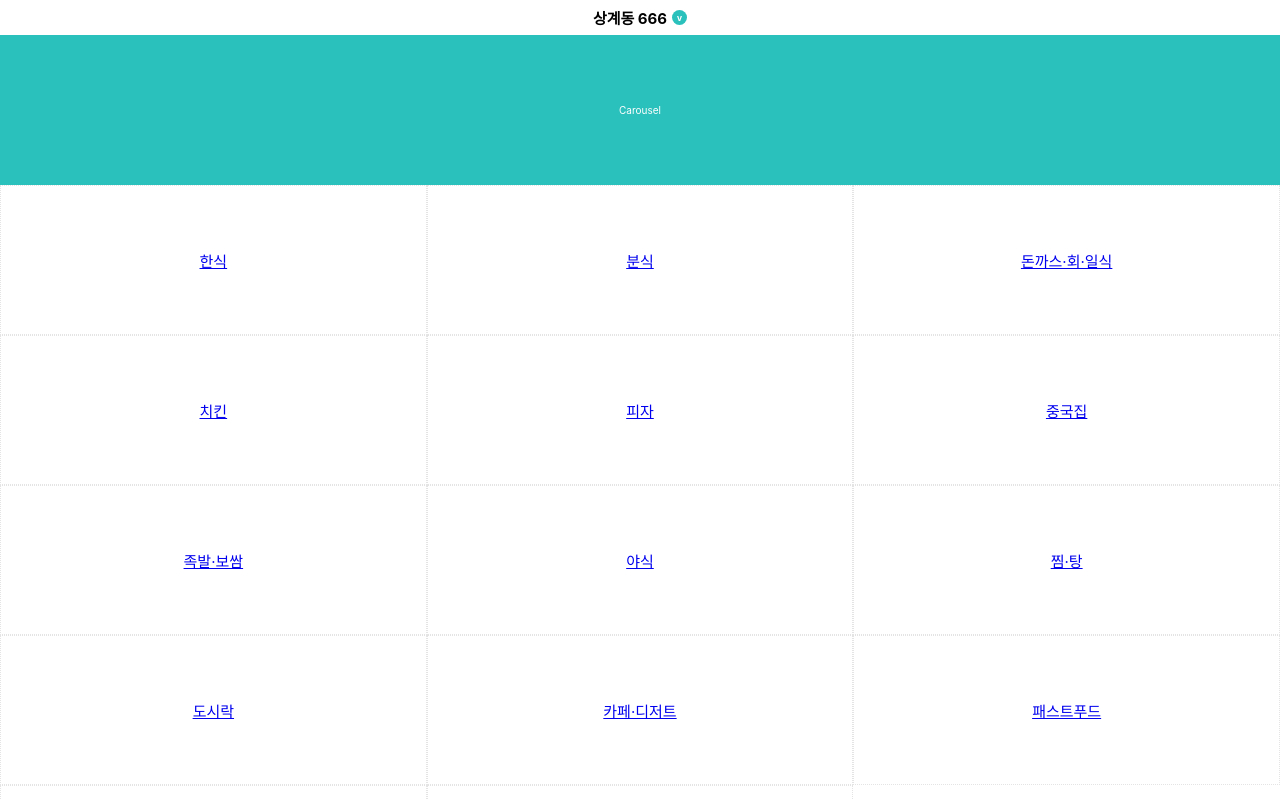
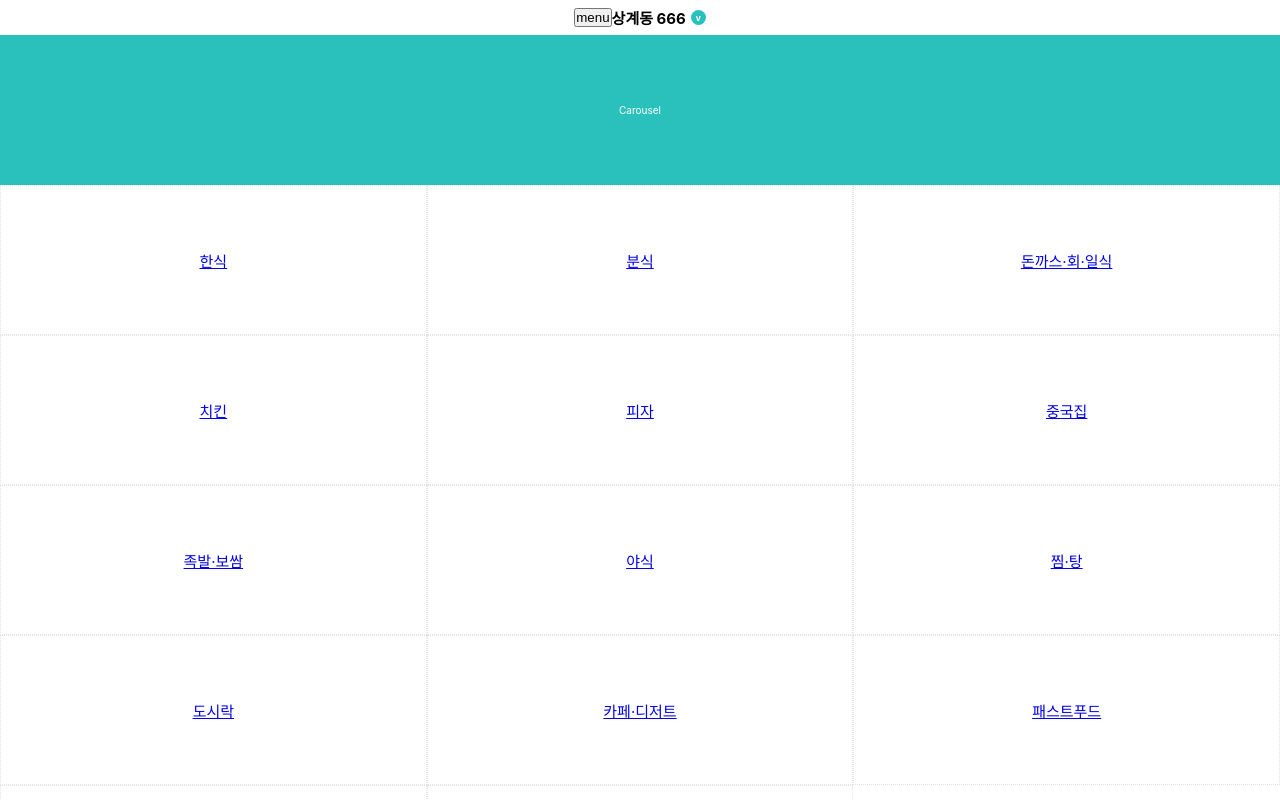
Before and after one commit to hellomac87/haemin-demo, a React (Create React App) app: page / in a window 1280 px wide. Shown: the top 800 px of the page. Built offline with nearby package versions, Linux system fonts and the light colour scheme; a web font is replaced by a local one.

Commit message:
메뉴 토글 구현

```diff
--- a/src/App.js
+++ b/src/App.js
@@ -1,21 +1,46 @@
-import React, { Component} from 'react';
+import React, { Component, Fragment} from 'react';
 import { BrowserRouter as Router, Route } from "react-router-dom";
+import classNames from 'classnames';
 import Main from './components/Main/Main';
 import Stores from './components/Stores/Stores';
 
 import './App.scss';
 
 class App extends Component {
+  constructor(props){
+    super(props);
+    this.state = {
+      menuActive : false,
+    }
+  }
+
+  handleMenuActive = () => {
+    this.setState({
+      menuActive: !this.state.menuActive,
+    })
+  }
+
   render() {
+    const {menuActive} = this.state;
     return (
       <Router>
         <div className="App">
-          <Route path="/" exact component={Main} />
+          <Route path="/" exact render={() => <Main menuActive={menuActive} onMenuActive={this.handleMenuActive}/>}/>
           <Route path="/stores" component={Stores} />
+          <Menu active={this.state.menuActive} onMenuActive={this.handleMenuActive}/>
         </div>
       </Router>
     );
   }
 }
+const Menu = (props) => {
+  const { active, onMenuActive} = props;
+  return(
+    <div className={classNames('menu', {'active': active})}>
+      menu
+      <button onClick={onMenuActive}>close</button>
+    </div>
+  )
+}
 
 export default App;
--- a/src/App.scss
+++ b/src/App.scss
@@ -2,3 +2,18 @@
   width:100%;
   margin-top: 35px;
 }
+.menu{
+  width:100%;
+  background: #fff;
+  z-index: 10;
+  position: fixed;
+  top:0;
+  left:-100%;
+  right:0;
+  bottom:0;
+  transition: all;
+  transition-duration: 0.3s;
+  &.active{
+    left:0;
+  }
+}
--- a/src/components/Main/Main.js
+++ b/src/components/Main/Main.js
@@ -21,9 +21,10 @@ class Main extends Component {
     }
     render() {
         const { user } = this.state;
+        const { onMenuActive } = this.props;
         return (
             <div>
-                <Header user={user} />
+                <Header user={user} onMenuActive={onMenuActive}/>
                 <Carousel />
                 <Categories />
                 <SeachBestStore />
--- /dev/null
+++ b/src/components/Stores/StoreListItem.js
@@ -0,0 +1,26 @@
+import React from 'react';
+import './StoreListItem.scss';
+
+const StoreListItem = (props) => {
+    const { list } = props;
+    return (
+        <li className="store-list-item">
+            <div className="img">
+                <img src={list.mainUrl} alt={list.title} />
+            </div>
+            <div className="info-wrap">
+                <div className="title">{list.title}</div>
+                <div className="info">
+                    <div className="star">{list.star}</div>
+                    <div className="reviews">{list.reviews}</div>
+                    <div className="owners">{list.ownerReply}</div>
+                </div>
+                <div className="menu">{list.menu[0]}, {list.menu[1]}</div>
+            </div>
+
+
+
+        </li>
+    )
+}
+export default StoreListItem;
--- /dev/null
+++ b/src/components/Stores/StoreListItem.scss
@@ -0,0 +1,28 @@
+.store-list-item{
+    display: flex;
+    padding: 10px;
+    .img{
+        width:70px;
+        height: 70px;
+
+        img{
+            width:100%;
+            border-radius: 50%;
+        }
+    }
+    .info-wrap{
+        width:calc(100% - 70px);
+        padding: 0 10px;
+        display: flex;
+        justify-content: center;
+        flex-direction: column;
+        .info{
+            display: flex;
+            justify-content: flex-start;
+            padding: 5px 0;
+            div{
+                margin-right: 5px;
+            }
+        }
+    }
+}
--- a/src/components/Stores/Stores.js
+++ b/src/components/Stores/Stores.js
@@ -1,5 +1,6 @@
 import React, { Component } from 'react';
 import StoresHeader from './StoresHeader';
+import StoreListItem from './StoreListItem';
 import './Stores.scss';
 
 class Stores extends Component {
@@ -21,17 +22,31 @@ class Stores extends Component {
                     mainUrl: 'https://www.bloter.net/wp-content/uploads/2018/01/unnamed.png',
                     title: '가게이름',
                     description: '가게설명',
-                    likes: 100,
-                    reviews: 100
+                    star: 5,
+                    reviews: 100,
+                    ownerReply: 100,
+                    menu:['menu1','menu2']
                 },
                 {
                     id: 2,
                     mainUrl: 'https://www.bloter.net/wp-content/uploads/2018/01/unnamed.png',
                     title: '가게이름2',
                     description: '가게설명2',
-                    likes: 100,
-                    reviews: 100
-                }
+                    star: 5,
+                    reviews: 100,
+                    ownerReply: 100,
+                    menu:['menu1','menu2']
+                },
+                {
+                    id: 3,
+                    mainUrl: 'https://www.bloter.net/wp-content/uploads/2018/01/unnamed.png',
+                    title: '가게이름3',
+                    description: '가게설명3',
+                    star: 5,
+                    reviews: 100,
+                    ownerReply: 100,
+                    menu:['menu1','menu2']
+                },
             ]
         });
         // 현재 카테고리 설정을 바탕으로 현재 리스트 설정하기
@@ -44,15 +59,7 @@ class Stores extends Component {
                 <ul>
                     {
                         currentLists && currentLists.map((list,index) => {
-                            return (
-                                <li key={list.id}>
-                                    <img src={list.mainUrl} />
-                                    <div>{list.title}</div>
-                                    <div>{list.description}</div>
-                                    <div>{list.likes}</div>
-                                    <div>{list.reviews}</div>
-                                </li>
-                            )
+                            return <StoreListItem list={list} key={list.id}/>
                         })
                     }
                 </ul>
@@ -62,4 +69,6 @@ class Stores extends Component {
     }
 }
 
+
+
 export default Stores;
--- a/src/components/common/Header.js
+++ b/src/components/common/Header.js
@@ -2,9 +2,10 @@ import React from 'react';
 import './Header.scss';
 
 const Header = (props) => {
-    const {user} = props;
+    const { user, onMenuActive} = props;
     return (
         <div className="header">
+            <button onClick={onMenuActive}>menu</button>
             <h1>{user.shortAddress}</h1>
             <button className="address-search-btn">v</button>
         </div>
```
